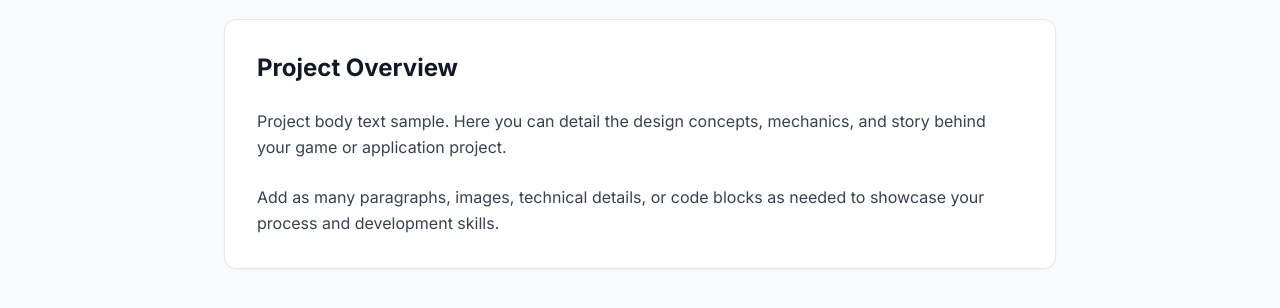
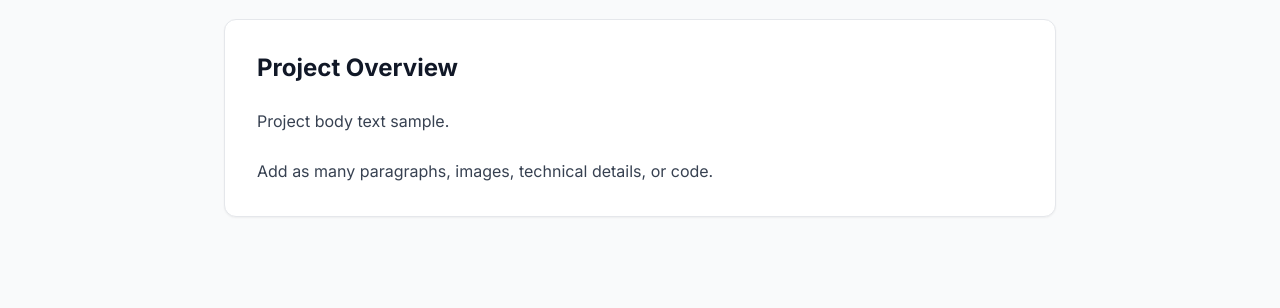
Before and after one commit to SRGy3n3s/SRGy3n3s.github.io, a plain HTML site: page project4.html in a window 1280 px wide. Shown: the part 332-640 px from the top of the page. Drawn offline with nearby package versions, Linux system fonts and the light colour scheme.

Commit message:
Update project4.html

```diff
--- a/project4.html
+++ b/project4.html
@@ -85,10 +85,10 @@
             <article class="bg-white rounded-xl shadow-sm border border-gray-200 p-6 sm:p-8 space-y-6 text-gray-700 leading-relaxed">
                 <h2 class="text-2xl font-bold text-gray-900">Project Overview</h2>
                 <p>
-                    Project body text sample. Here you can detail the design concepts, mechanics, and story behind your game or application project.
+                    Project body text sample.
                 </p>
                 <p>
-                    Add as many paragraphs, images, technical details, or code blocks as needed to showcase your process and development skills.
+                    Add as many paragraphs, images, technical details, or code.
                 </p>
 
                 <!-- External Demo / Source Code Link -->
```
